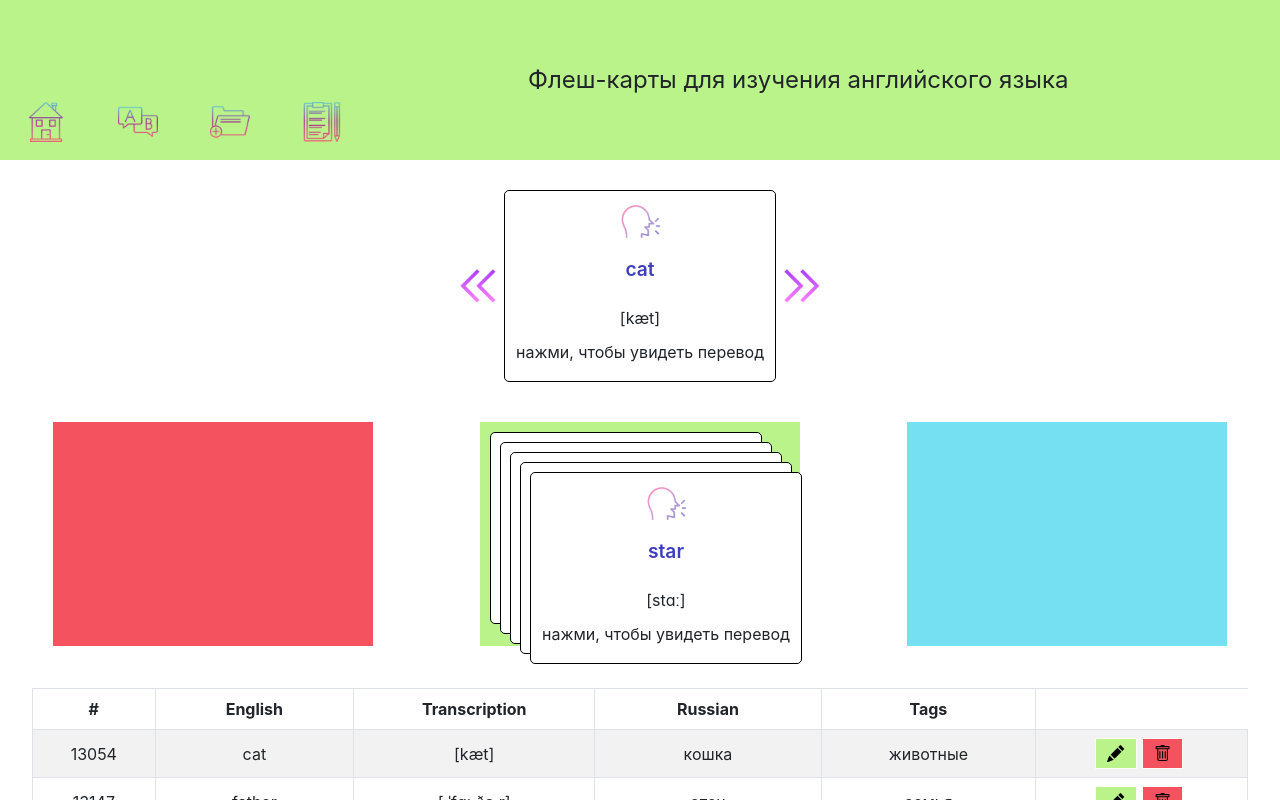
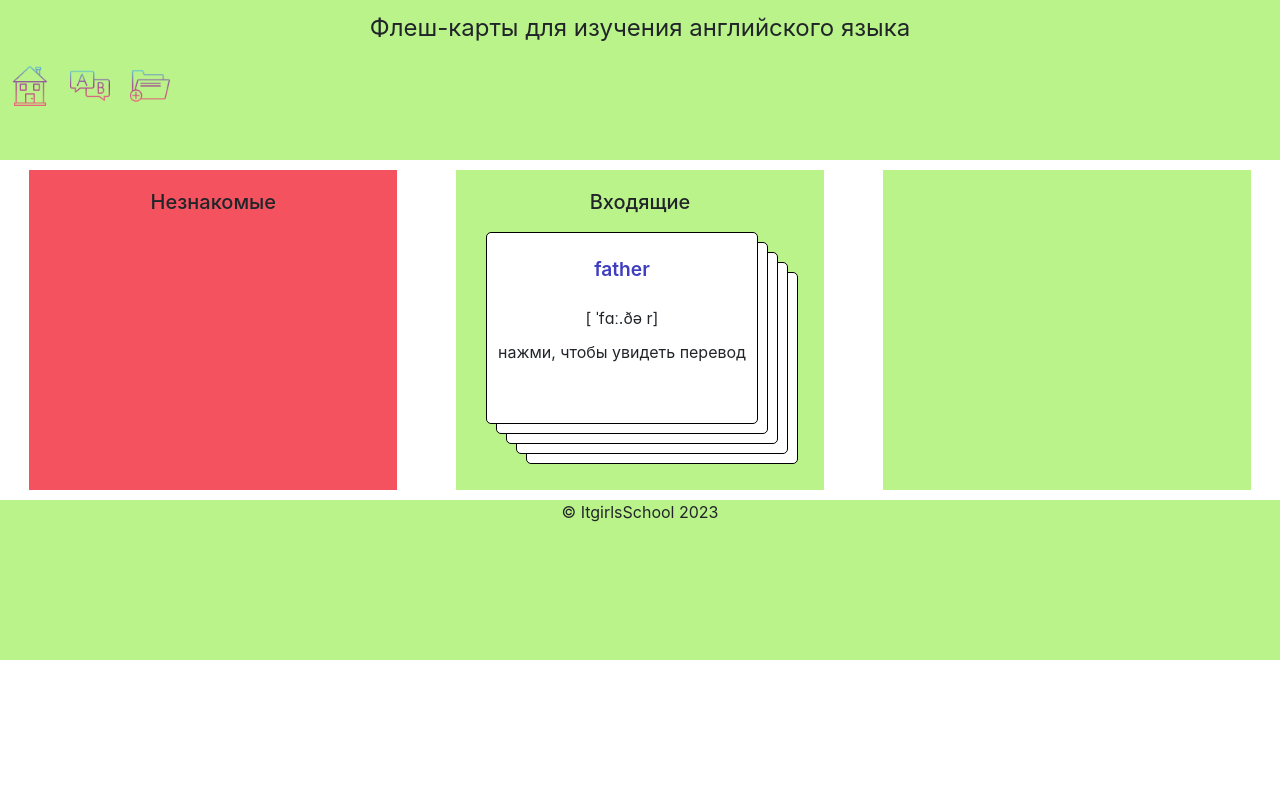
Before and after one commit to irene-strigo/flash-cards-react-project, a React (Create React App) app: page /cards in a window 1280 px wide. Shown: the top 800 px of the page. Built offline with nearby package versions, Linux system fonts and the light colour scheme.

Commit message:
routing + cards sorting function

```diff
--- a/package.json
+++ b/package.json
@@ -11,6 +11,7 @@
     "react-bootstrap": "^2.7.0",
     "react-bootstrap-icons": "^1.10.2",
     "react-dom": "^18.2.0",
+    "react-router-dom": "^6.8.1",
     "react-scripts": "5.0.1",
     "sass": "^1.57.1",
     "web-vitals": "^2.1.4"
--- a/src/App.js
+++ b/src/App.js
@@ -1,14 +1,27 @@
 
 import './App.css';
+import React, { useState } from 'react'
+
 import NewCardsBox from './components/NewCardBox/NewCardBox';
 import Header from './components/Header/Header';
 import Footer from './components/Footer/Footer';
 import './components/Common.css';
 import EditableTable from "./components/EditableTable/EditableTable";
 import Slider from "./components/Slider/Slider";
-import allWords from './components/Slider/words.json';
+import allWords from './words.json';
 
+import {
+  BrowserRouter as Router,
+  Routes,
+  Route,
+} from "react-router-dom";
 
+const words = allWords.map((word, index) => {
+  word.active = (index === 0)
+  word.unknown = false
+  word.known = false
+  return word
+})
 
 const columns = [
   { field: 'id', fieldName: '#' },
@@ -19,24 +32,89 @@ const columns = [
 ];
 
 function App() {
+  let [items, setItems] = useState(words)
+
+  const switchCard = (command) => {
+    // direction === prev - влево
+    // direction === next - вправо
+
+    const activeIndex = items.findIndex(item => item.active)
+
+    switch (command) {
+
+      case 'unknown': {
+        items[activeIndex].unknown = true
+        items[activeIndex].known = false
+        break;
+      }
+
+      case 'known': {
+        items[activeIndex].known = true
+        items[activeIndex].unknown = false
+        break;
+      }
+
+      case 'prev': {
+        const itemsInbox = items.filter(w => !w.known && !w.unknown)
+        const itemsOther = items.filter(w => w.known || w.unknown)
+        itemsInbox.push(itemsInbox.shift())
+        items = itemsInbox.concat(itemsOther)
+        break;
+      }
+
+      case 'next': {
+        const itemsInbox = items.filter(w => !w.known && !w.unknown)
+        const itemsOther = items.filter(w => w.known || w.unknown)
+        itemsInbox.unshift(itemsInbox.pop())
+        items = itemsInbox.concat(itemsOther)
+        break;
+      }
+    }
+
+    const nextActiveIndex = items.findIndex(item => !item.unknown && !item.known)
+    const allItems = items.map((item, index) => {
+      item.active = (index === nextActiveIndex)
+      return item
+    })
+
+    setItems(allItems)
+  }
+
   return (
-    < div className="App">
-      <Header id="Header"></Header>
-      <div id="Slider" className='SliderContainer'>
-        <Slider></Slider></div>
-      <div id="CardBox" className='CardBoxesContainer'>
+    <Router>
+      < div className="App">
+        <Header>
+        </Header>
+        <Routes>
+          <Route path="/game" element={<div id="cardsPage">
+            <div id="slider" className='SliderContainer'>
+              <Slider word={items.find(w => w.active)} switchCard={switchCard} ></Slider>
+            </div>
 
-        <NewCardsBox type="unknown"></NewCardsBox>
+            <div id="cardBox" className='CardBoxesContainer'>
+              <NewCardsBox type="unknown" words={items.filter(w => !w.active && w.unknown)} />
 
-        <NewCardsBox title="все карточки" words={allWords.slice(1)} type="inbox" />
+              <NewCardsBox type="inbox" words={items.filter(w => !w.active && !w.known && !w.unknown)} />
 
-        <NewCardsBox title="известные" type="guessed">известные</NewCardsBox>
+              <NewCardsBox type="known" words={items.filter(w => !w.active && w.known)} />
+            </div>
+          </div>} />
+          <Route path="/home" element={<EditableTable columns={columns} rows={allWords} actions />} />
+          <Route path="/cards" element={<div id="CardBox" className='CardBoxesContainer'>
+
+            <NewCardsBox type="unknown"></NewCardsBox>
+
+            <NewCardsBox title="все карточки" words={allWords.slice(1)} type="inbox" />
+
+            <NewCardsBox title="известные" type="guessed"></NewCardsBox>
+          </div>} />
+        </Routes>
+        <Footer id="Footer"></Footer>
       </div>
-      <div id="Table" className='TableContainer'>
-        <EditableTable columns={columns} rows={allWords} actions />
-      </div>
-      <Footer></Footer>
-    </div>
+    </Router>
+
+
+
   );
 }
 
--- a/src/components/Card/Card.jsx
+++ b/src/components/Card/Card.jsx
@@ -5,14 +5,22 @@ export function Card(props) {
     const handleTranslation = () => {
         setTranslation(!showTranslation)
     }
+    const is_active = props.active
     return (
         <div className='word'>
-            <VoiceComponent text={props.english}></VoiceComponent>
+            {is_active && <VoiceComponent text={props.english}></VoiceComponent>}
             <div className='word-meaning'>{props.english} </div>
             <div className='word-transcription'>{props.transcription}</div>
             <div onClick={handleTranslation} className={'explanation ' + props.class + (showTranslation ? ' onShow ' : [])}>нажми, чтобы увидеть перевод</div>
             <div className={'word-translation ' + props.class + (showTranslation ? ' showWord ' : [])}>{props.russian}</div>
             <div className='word-theme'>{props.theme}</div>
+            {is_active &&
+                <>
+                    <button className='btn btn-warning' onClick={() => { props.switchCard('unknown') }}>Unknown</button>
+                    &nbsp;
+                    <button className='btn btn-success' onClick={() => { props.switchCard('known') }}>Known</button>
+                </>
+            }
         </div>
     );
 }
--- a/src/components/Common.css
+++ b/src/components/Common.css
@@ -36,29 +36,30 @@ padding: 10px;
 }
 .cardBox{
     background-color: rgb(186, 243, 137);
-    height: 14em;
-    width: 20em;
+    height: 20em;
+    width: 23em;
     margin: 10px;
     padding: 20px;
+}
+
+.cardBox .cardsmap {
     position: relative;
+}
 
-
-}
 .cardBox .word {
     position: absolute;
     display: none;
     bottom: 10px;
     margin: 10px;
-
 }
 
-.cardBox .word:nth-child(1) {top: 0px;left: 0px; display: block;}
-.cardBox .word:nth-child(2) {top: 10px;left: 10px; display: block;}
-.cardBox .word:nth-child(3) {top: 20px;left: 20px; display: block;}
-.cardBox .word:nth-child(4) {top: 30px;left: 30px; display: block;}
-.cardBox .word:nth-child(5) {top: 40px;left: 40px; display: block;}
+.cardBox .word:nth-child(1) {top: 0px;left: 0px; display: block; z-index:5}
+.cardBox .word:nth-child(2) {top: 10px;left: 10px; display: block; z-index:4}
+.cardBox .word:nth-child(3) {top: 20px;left: 20px; display: block; z-index:3}
+.cardBox .word:nth-child(4) {top: 30px;left: 30px; display: block; z-index:2}
+.cardBox .word:nth-child(5) {top: 40px;left: 40px; display: block; z-index:1}
 
-.cardBox.guessed{
+.cardBox.known{
     background-color: rgb(116, 224, 241);
 }
 
@@ -71,15 +72,9 @@ background-color: rgb(244, 82, 95);
     margin: 1em;
 }
 
-.MyHeader{
-    background-color: rgb(186, 243, 137);
-    height: 10em;
-
-
-}
 .Heading{
     font-size: 1.5em;
-
+    padding: 10px;
 }
 .nav-link{
     color: black;
@@ -179,3 +174,17 @@ img{
     background-color: white;
     border: none;
 }
+
+.mainMenu{
+    display: flex;
+    flex-direction: row;
+
+}
+.mainMenuContainer{
+    background-color: rgb(186, 243, 137);
+    height: 10em;
+    align-self: center;
+}
+.navLink{
+    margin: 10px;
+}
--- a/src/components/Header/Header.jsx
+++ b/src/components/Header/Header.jsx
@@ -1,33 +1,27 @@
-import Nav from 'react-bootstrap/Nav';
+
+import {
+
+    Link
+
+} from "react-router-dom";
 function Header() {
     return (
-        <Nav className='MyHeader'
-            activeKey="/home"
-            onSelect={(selectedKey) => (`selected ${selectedKey}`)}
-        >
+        <>
+            <div className='mainMenuContainer'>
+                <div className='Heading'>Флеш-карты для изучения английского языка</div>
+                <nav className='mainMenu'>
 
-            <Nav.Item >
-                <Nav.Link href="#Header"><img src="assets/images/home.png" alt='home'></img></Nav.Link>
-            </Nav.Item>
-            <Nav.Item>
-                <Nav.Link href="#Slider" eventKey="link-1"><img src="assets/images/cards.png" alt='cards'></img></Nav.Link>
-            </Nav.Item>
-            <Nav.Item>
-                <Nav.Link href="#CardBox" eventKey="link-2"><img src="assets/images/container.png" alt='container'></img></Nav.Link>
-            </Nav.Item>
-            <Nav.Item>
-                <Nav.Link href="#Table" eventKey="link-3"><img src="assets/images/table.png" alt='table'></img></Nav.Link>
-            </Nav.Item>
-            <Nav.Item >
-                <div className="Booster"></div>
-            </Nav.Item>
-            <Nav.Item className='HeadingContainer' >
-                <div className='Heading'>Флеш-карты для изучения английского языка</div>
-            </Nav.Item>
-
-        </Nav>
+                    <Link className="navLink" to="/home"><img src="assets/images/home.png" alt='home'></img></Link>
 
 
+                    <Link className="navLink" to="/game"><img src="assets/images/cards.png" alt='game'></img></Link>
+
+
+                    <Link className="navLink" to="/cards"><img src="assets/images/container.png" alt='home'></img></Link>
+
+                </nav></div>
+
+        </>
     );
 }
 export default Header
--- a/src/components/NewCardBox/NewCardBox.jsx
+++ b/src/components/NewCardBox/NewCardBox.jsx
@@ -2,17 +2,31 @@
 import React from 'react';
 import { Card } from '../Card/Card.jsx'
 
+const titles = {
+    inbox: 'Входящие',
+    known: 'Знакомые',
+    unknown: 'Незнакомые',
+}
+
 function NewCardsBox(props) {
-    const words = props.words || [];
+    const words = [...(props.words || [])]
+    if (props.type !== 'inbox') {
+        words.reverse()
+    }
+
+    const title = titles[props.type] || ''
+
     const wordsList = words.map((word) =>
         <Card key={word.id} {...word} />
     );
 
     return (
         <div className={'cardBox ' + props.type}>
-            {wordsList}
+            <h5>{title}</h5>
+            <div className="cardsmap">
+                {wordsList}
+            </div>
         </div>
-
     );
 }
 export default NewCardsBox
--- a/src/components/Slider/Slider.jsx
+++ b/src/components/Slider/Slider.jsx
@@ -1,49 +1,19 @@
-import React, { useState } from 'react'
 
-import allWords from './words.json'
+
 import { SwitchButton } from '../SwitchButton/SwitchButton'
-import { CardsContainer } from '../CardsContainer/CardsContainer'
+import { Card } from '../Card/Card'
 
-const words = allWords.map((word, index) => {
-    word.active = (index === 0)
-    return word
-})
+const Items = (props) => {
 
-const Items = () => {
-    let [items, setItems] = useState(words)
-
-    const itemsCount = items.length
-
-    const switchCard = (direction) => {
-        // direction === -1 - влево
-        // direction === 1 - вправо
-        // остальные значения игнорируются
-        direction = Number(direction)
-        if (!(direction === -1 || direction === 1)) {
-            return
-        }
-        const currentActiveIndex = items.findIndex(i => i.active === true)
-        let newActiveIndex = currentActiveIndex + direction
-        if (newActiveIndex < 0) {
-            newActiveIndex = itemsCount - 1
-        } else if (newActiveIndex === itemsCount) {
-            newActiveIndex = 0
-        }
-
-        const allItems = items.map((item, index) => {
-            item.active = (index === newActiveIndex)
-            return item
-        })
-        setItems(allItems)
-    }
+    const item = props.word || {}
 
     return (
         <div className="items">
-            <SwitchButton title="Prev" direction="-1" switchCard={switchCard} />
+            <SwitchButton title="Prev" command="prev" switchCard={props.switchCard} />
 
-            <CardsContainer items={items} />
+            <Card key={item.id} switchCard={props.switchCard} {...item} />
 
-            <SwitchButton title="Next" direction="1" switchCard={switchCard} />
+            <SwitchButton title="Next" command="next" switchCard={props.switchCard} />
         </div>
     )
 }
--- a/src/components/SwitchButton/SwitchButton.jsx
+++ b/src/components/SwitchButton/SwitchButton.jsx
@@ -1,10 +1,10 @@
 import React from 'react'
 
-export const SwitchButton = ({ title, direction, switchCard }) => {
-    const filename = (direction === "-1" ? 'arrow-left' : 'arrow-right')
+export const SwitchButton = ({ title, command, switchCard }) => {
+    const filename = (command === "prev" ? 'arrow-left' : 'arrow-right')
 
     return (
-        <button className="swbtn" onClick={() => { switchCard(direction) }}>
+        <button className="swbtn" onClick={() => { switchCard(command) }}>
             <img className="btnimg" src={`/assets/images/${filename}.png`} alt={title} />
         </button>
     )
--- a/src/components/VoiceComponent/VoiceComponent.jsx
+++ b/src/components/VoiceComponent/VoiceComponent.jsx
@@ -7,7 +7,6 @@ export class VoiceComponent extends Component {
             supported: true,
             lang: props.lang || "en-Us",
             text: props.text,
-
             autoPlay: false,
             isSpeeking: false
         };
```
Also changed, not shown: src/words.json (renamed from src/components/Slider/words.json), 1 other file (tests, documents, lock files or other folders).
